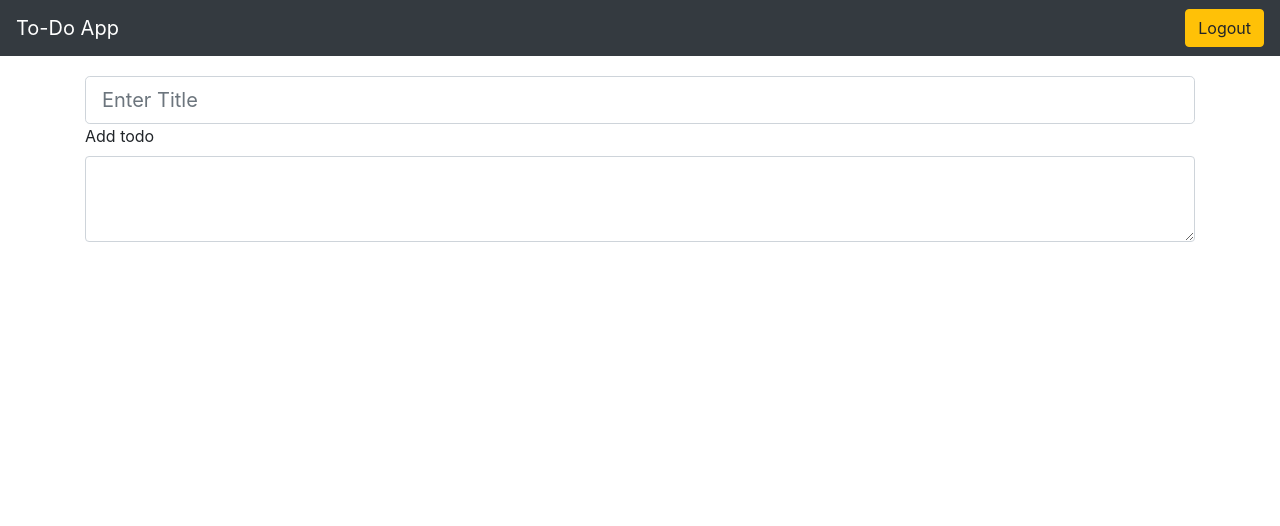
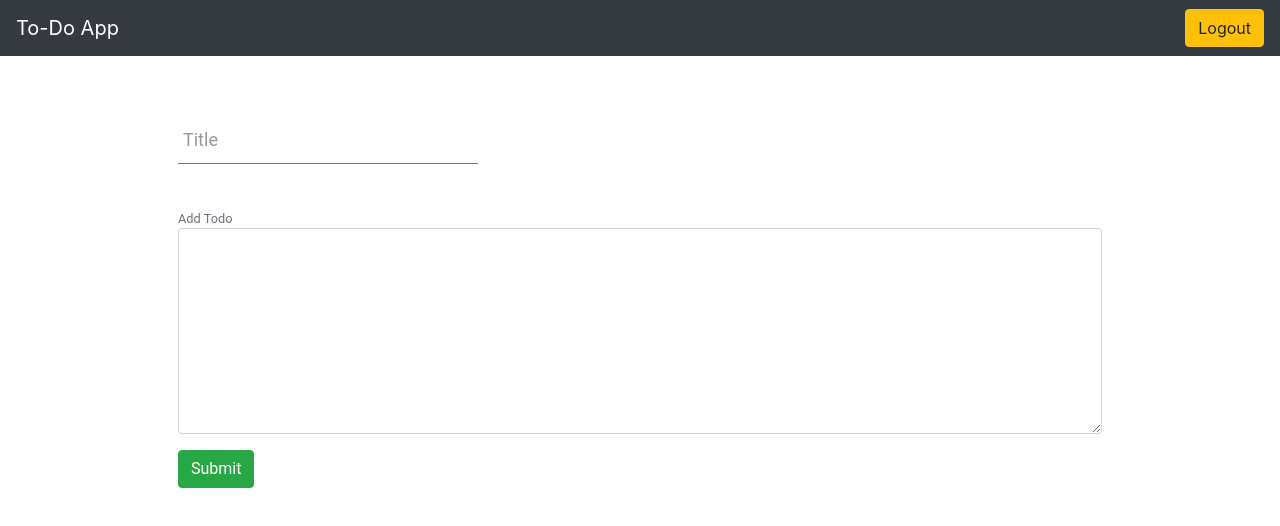
Before and after one commit to vikramjeet19/to-do, a React (Create React App) app: page /add in a window 1280 px wide. Shown: the top 526 px of the page. Built offline with nearby package versions, Linux system fonts and the light colour scheme.

Commit message:
components

```diff
--- /dev/null
+++ b/src/Components/Edit/Edit.css
@@ -0,0 +1,99 @@
+
+.container 		{
+    font-family:'Roboto';
+    width:600px;
+    margin:30px auto 0;
+    display:block;
+    background:#FFF;
+    padding:10px 50px 50px;
+  }
+  h2 		 {
+    text-align:center;
+    margin-bottom:50px;
+  }
+  h2 small {
+    font-weight:normal;
+    color:#888;
+    display:block;
+  }
+  .footer 	{ text-align:center; }
+  .footer a  { color:#53B2C8; }
+
+  /* form starting stylings ------------------------------- */
+  .group 			  {
+    position:relative;
+    margin-bottom:45px;
+  }
+  input 				{
+    font-size:18px;
+    padding:10px 10px 10px 5px;
+    display:block;
+    width:300px;
+    border:none;
+    border-bottom:1px solid #757575;
+  }
+  input:focus 		{ outline:none; }
+
+  /* LABEL ======================================= */
+  label 				 {
+    color:#999;
+    font-size:18px;
+    font-weight:normal;
+    position:absolute;
+    pointer-events:none;
+    left:5px;
+    top:10px;
+    transition:0.2s ease all;
+    -moz-transition:0.2s ease all;
+    -webkit-transition:0.2s ease all;
+  }
+
+  /* active state */
+  input:focus ~ label, input:valid ~ label 		{
+    top:-20px;
+    font-size:14px;
+    color:#5264AE;
+  }
+
+  /* BOTTOM BARS ================================= */
+  .bar 	{ position:relative; display:block; width:300px; }
+  .bar:before, .bar:after 	{
+    content:'';
+    height:2px;
+    width:0;
+    bottom:1px;
+    position:absolute;
+    background:#5264AE;
+    transition:0.2s ease all;
+    -moz-transition:0.2s ease all;
+    -webkit-transition:0.2s ease all;
+  }
+  .bar:before {
+    left:50%;
+  }
+  .bar:after {
+    right:50%;
+  }
+
+  /* active state */
+  input:focus ~ .bar:before, input:focus ~ .bar:after {
+    width:50%;
+  }
+
+  /* HIGHLIGHTER ================================== */
+  .highlight {
+    position:absolute;
+    height:60%;
+    width:100px;
+    top:25%;
+    left:0;
+    pointer-events:none;
+    opacity:0.5;
+  }
+
+  /* active state */
+  input:focus ~ .highlight {
+    -webkit-animation:inputHighlighter 0.3s ease;
+    -moz-animation:inputHighlighter 0.3s ease;
+    animation:inputHighlighter 0.3s ease;
+  }
--- a/src/Components/Edit/Edit.jsx
+++ b/src/Components/Edit/Edit.jsx
@@ -1,16 +1,57 @@
 import React from 'react';
-import { Container,Form } from 'react-bootstrap';
-class Edit extends React.Component {
+import { Form, Button, Container } from 'react-bootstrap';
+import { withRouter } from 'react-router-dom';
+import './Edit.css'
+class Post extends React.Component {
+    state = {
+        title: '',
+        content: ''
+    }
+    submitHandler = (e) => {
+        e.preventDefault();
+        let data = [];
+        if (this.state.title.length !== 0 && this.state.content.length !== 0) {
+            if (JSON.parse(localStorage.getItem('UserData')) !== null) {
+                data = [...JSON.parse(localStorage.getItem('UserData'))]
+                data.push(this.state);
+                localStorage.setItem('UserData', JSON.stringify(data));
+                this.props.history.push('/list');
+            }
+            else {
+                data.push(this.state);
+                localStorage.setItem('UserData', JSON.stringify(data));
+                this.props.history.push('/list');
+            }
+
+        } else {
+            alert('enter data')
+        }
+    }
+
+    changeHandler = (event) => {
+        this.setState({
+            [event.target.id]: event.target.value
+        })
+    }
     render() {
-        return (<Container >
-            <Form style={{marginTop:'20px'}}>
-            <Form.Control size="lg" type="text" placeholder="Enter Title" />
-                <Form.Group controlId="exampleForm.ControlTextarea1">
-                    <Form.Label>Add todo</Form.Label>
-                    <Form.Control as="textarea" rows="3" />
-                </Form.Group>
-            </Form>
-        </Container>)
+        return (
+            <Container style={{ marginTop: '50px', width: '80%' }}>
+                <Form >
+                    <div className="group">
+                        <input type="text" onChange={this.changeHandler} id='title' required />
+                        <span className="highlight"></span>
+                        <span className="bar"></span>
+                        <label>Title</label>
+                    </div>
+                    <Form.Text  className="text-muted">
+                        Add Todo
+                    </Form.Text>
+                    <Form.Group controlId="content">
+                        <Form.Control as="textarea" onChange={this.changeHandler} rows="8" />
+                    </Form.Group>
+                    <Button onClick={this.submitHandler} variant="success">Submit</Button>
+                </Form>
+            </Container >);
     }
 }
-export default Edit;
+export default withRouter(Post);
--- a/src/Components/Header/Header.jsx
+++ b/src/Components/Header/Header.jsx
@@ -8,9 +8,12 @@ const Header = (props) => {
     localStorage.clear();
     props.history.push('/')
   }
+  const Home=()=>{
+    props.history.push('/list')
+  }
   return (<>
     <Navbar bg="dark" variant="dark">
-      <Navbar.Brand >To-Do App</Navbar.Brand>
+      <Navbar.Brand style={{cursor:'pointer'}} onClick={Home} >To-Do App</Navbar.Brand>
       <Navbar.Collapse className="justify-content-end">
       <Button  variant="warning" onClick={clickedHandler}>Logout</Button>
       </Navbar.Collapse>
--- a/src/Components/List/List.jsx
+++ b/src/Components/List/List.jsx
@@ -1,39 +1,51 @@
 import React from 'react';
-import { Card, Container, Row, Col, ListGroup } from 'react-bootstrap';
+import { Card, Row, Col, ListGroup } from 'react-bootstrap';
 import { FontAwesomeIcon } from '@fortawesome/react-fontawesome'
-import { faPlusCircle } from '@fortawesome/free-solid-svg-icons'
+import { faPlusCircle, faEdit, faTrashAlt } from '@fortawesome/free-solid-svg-icons'
 
 class List extends React.Component {
 
     addTodo = () => {
-        console.log('hit');
         this.props.history.push('/add')
     }
+    edit=()=>{
+        console.log('edit')
+    }
+
+    delete=()=>{
+        console.log('delete')
+    }
+
+    addNew=()=>{
+        console.log('addNew')
+    }
+
     render() {
-
-        return (<Container>
-            <Row>
+        let userdata = JSON.parse(localStorage.getItem('UserData'));
+        return (<>
+            <Row style={{ marginLeft: '10px' }}>
                 <Col>
                     <FontAwesomeIcon onClick={this.addTodo}
                         style={{ cursor: 'pointer', height: '50px', width: '50px', marginTop: '20px' }}
                         icon={faPlusCircle} />
                 </Col>
             </Row>
-            <Row>
+            <Row style={{ marginLeft: '10px' }}>
+                {userdata ? userdata.map(key => (
                     <Col>
                         <Card style={{ width: '18rem', marginTop: '50px' }}>
-                        <Card.Header>Title</Card.Header>
+                            <Card.Header style={{ fontWeight: 'bold' }}>{key.title}
+                                <FontAwesomeIcon onClick={this.edit} style={{ cursor: 'pointer', marginLeft: '80px' }} icon={faEdit} />
+                                <FontAwesomeIcon onClick={this.delete} style={{ cursor: 'pointer', marginLeft: '20px' }} icon={faTrashAlt} />
+                                <FontAwesomeIcon onClick={this.addNew} style={{ cursor: 'pointer', marginLeft: '20px' }} icon={faPlusCircle} />
+                            </Card.Header>
                             <ListGroup variant="flush">
-                            <ListGroup.Item>Cras justo odio</ListGroup.Item>
-                            <ListGroup.Item>Dapibus ac facilisis in</ListGroup.Item>
-                            <ListGroup.Item>Vestibulum at eros</ListGroup.Item>
+                                <ListGroup.Item >{key.content}</ListGroup.Item>
                             </ListGroup>
                         </Card>
-                </Col>
 
-            </Row>
-
-        </Container>)
+                </Col>  )) : null}
+            </Row></>)
     }
 }
 export default List;
--- a/src/Components/Login/Login.css
+++ b/src/Components/Login/Login.css
@@ -7,6 +7,7 @@
     border: 1px solid #eee;
     padding: 10px;
     box-sizing: border-box;
+
 
 }
 .a{
--- a/src/Components/Login/Login.jsx
+++ b/src/Components/Login/Login.jsx
@@ -9,9 +9,9 @@ class Login extends React.Component {
     }
     componentDidMount() {
         const data = [
-            { username: 'vicky1singh9@gmail.com', password: 'vicky@@19' , name:'Vicky' },
-            { username: 'singh_vicky83@yahoo.com', password: 'vicky@@19' , name:'Gagan'},
-            { username: 'vicky@gmail.com', password: 'vicky@@19',name:'Rohit' }]
+            { username: 'vicky1singh9@gmail.com', password: 'vicky@@19', name: 'Vicky' },
+            { username: 'singh_vicky83@yahoo.com', password: 'vicky@@19', name: 'Gagan' },
+            { username: 'vicky@gmail.com', password: 'vicky@@19', name: 'Rohit' }]
         localStorage.setItem('data', JSON.stringify(data))
     }
     changeHandler = (event) => {
@@ -32,10 +32,10 @@ class Login extends React.Component {
     render() {
         return (<div className='block'>
             <form >
-                <label>Email </label>
+                <label style={{position: 'static'}}>Email </label>
                 <input className='a' type="text" id='email' placeholder='Enter email id'
                     onChange={this.changeHandler} />
-                <label>Password </label>
+                <label style={{position: 'static'}}>Password </label>
                 <input className='a' type="password" id='password' placeholder='Password'
                     onChange={this.changeHandler} />
                 <Button onClick={this.submitHandler} style={{ margin: '20px', color: '#ccc' }}
```
Lines whose indentation alone changed are shown as unchanged.
